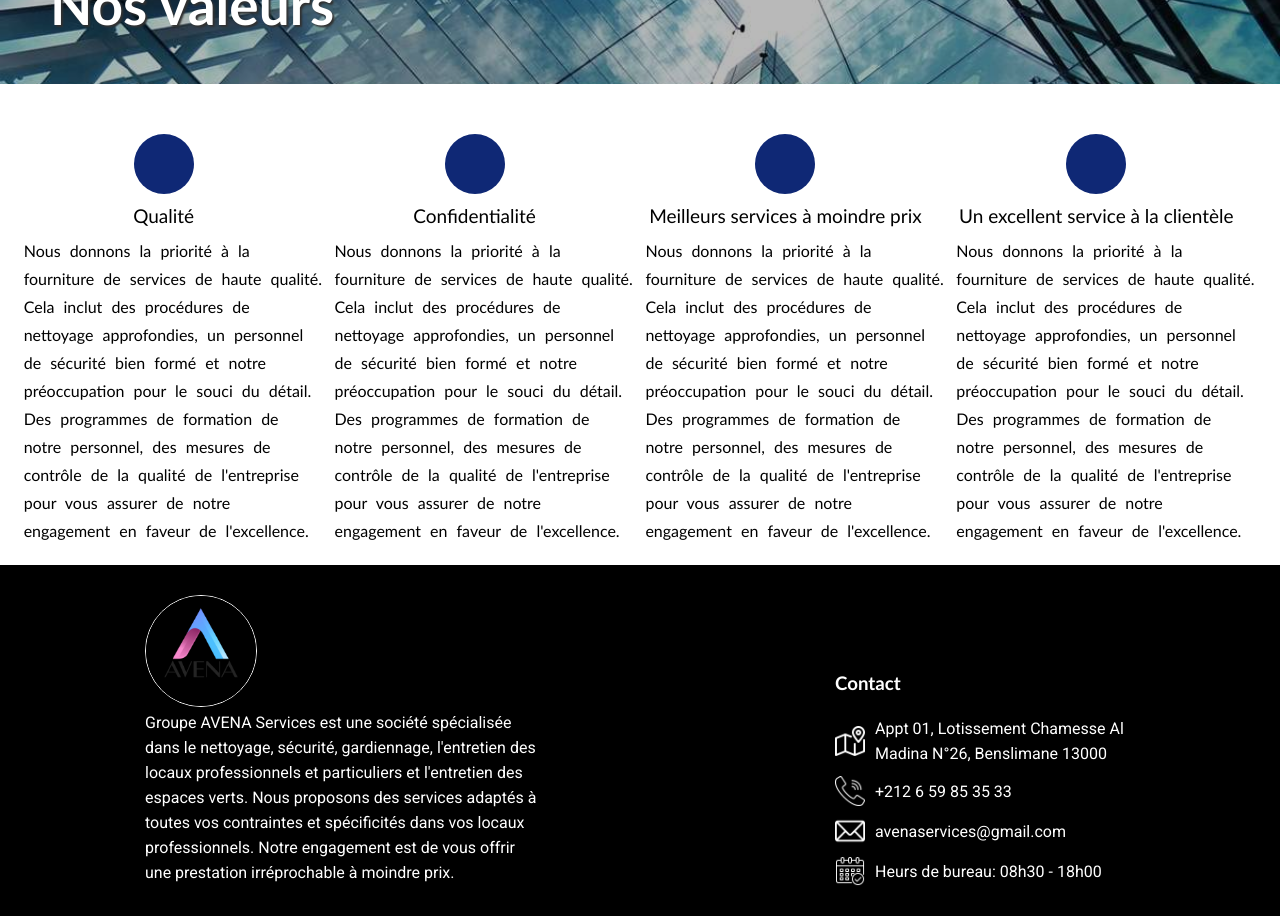
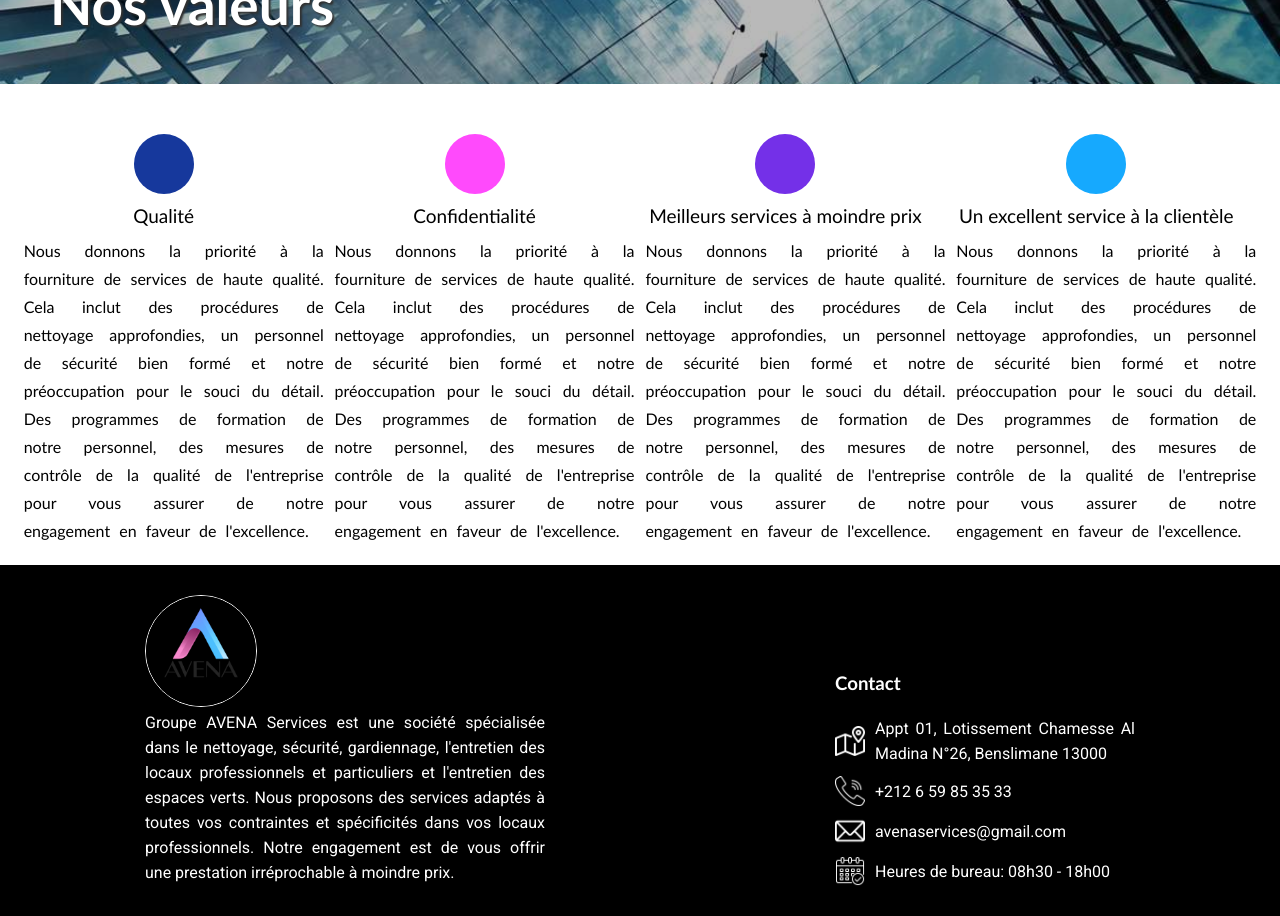
Before and after one commit to mohssine-mochaffaa/avena, a Next.js app: page /apropos in a window 1280 px wide. Shown: the part 1100-2016 px from the top of the page. Built offline with nearby package versions, Linux system fonts and the light colour scheme.

Commit message:
official version

```diff
--- a/src/components/Footer.jsx
+++ b/src/components/Footer.jsx
@@ -18,7 +18,7 @@ const Footer = () => {
         <div className={styles.footerSec3}><img className={styles.imgF} src="/assets/mapF.png" alt="" /><p>Appt 01, Lotissement Chamesse Al Madina N°26, Benslimane 13000</p></div>
         <div className={styles.footerSec3}><img className={styles.imgF} src="/assets/callF.png" alt="" /><p>+212 6 59 85 35 33</p></div>
         <div className={styles.footerSec3}><img className={styles.imgF} src="/assets/emailF.png" alt="" /><p>avenaservices@gmail.com</p></div>
-        <div className={styles.footerSec3}><img className={styles.imgF} src="/assets/calendarF.png" alt="" /><p>Heurs de bureau: 08h30 -  18h00</p></div>
+        <div className={styles.footerSec3}><img className={styles.imgF} src="/assets/calendarF.png" alt="" /><p>Heures de bureau: 08h30 -  18h00</p></div>
 
         </div>
         </div>
--- a/src/pages/apropos.jsx
+++ b/src/pages/apropos.jsx
@@ -115,7 +115,7 @@ La satisfaction du client est au cœur de tout ce que nous faisons. Nous nous ef
           <div className={styles.valeursContainer}>
             <div className={styles.val}>
               <div className={styles.topVal}>
-                <center><div className={styles.valLogo}></div></center>
+                <center><div style={{backgroundColor: "#16389c"}} className={styles.valLogo}></div></center>
                 <center><p>Qualité</p></center>
               </div>
               <div className={styles.mainVal}>
@@ -125,7 +125,7 @@ La satisfaction du client est au cœur de tout ce que nous faisons. Nous nous ef
 
             <div className={styles.val}>
               <div className={styles.topVal}>
-              <center><div className={styles.valLogo}></div></center>
+              <center><div style={{backgroundColor: "#ff4afc"}} className={styles.valLogo}></div></center>
                 <center><p>Confidentialité </p></center>
               </div>
               <div className={styles.mainVal}>
@@ -135,7 +135,7 @@ La satisfaction du client est au cœur de tout ce que nous faisons. Nous nous ef
 
             <div className={styles.val}>
               <div className={styles.topVal}>
-              <center><div className={styles.valLogo}></div></center>
+              <center><div style={{backgroundColor: "#7430e8"}} className={styles.valLogo}></div></center>
                 <center><p>Meilleurs services à moindre prix </p></center>
               </div>
               <div className={styles.mainVal}>
@@ -145,7 +145,7 @@ La satisfaction du client est au cœur de tout ce que nous faisons. Nous nous ef
 
             <div className={styles.val}>
               <div className={styles.topVal}>
-              <center><div className={styles.valLogo}></div></center>
+              <center><div style={{backgroundColor: "#16a9fe"}} className={styles.valLogo}></div></center>
                 <center><p>Un excellent service à la clientèle</p></center>
               </div>
               <div className={styles.mainVal}>
--- a/src/styles/globals.css
+++ b/src/styles/globals.css
@@ -4,6 +4,8 @@
 }
 p{
   font-family: Roboto, sans-serif;
+  text-justify: inter-character;
+  text-align: justify;
 
 }
 h1{
```
Also changed, not shown: src/styles/Home.module.css (line endings or trailing spaces).
